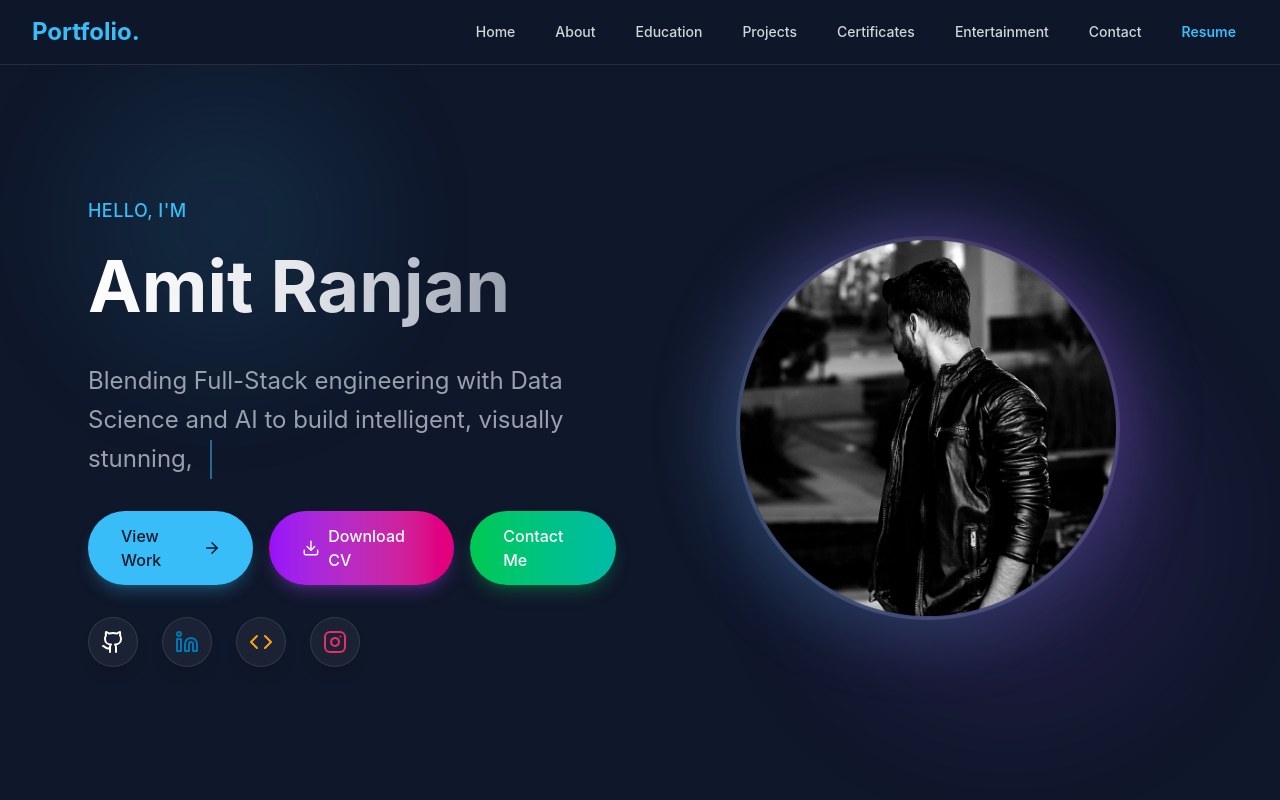
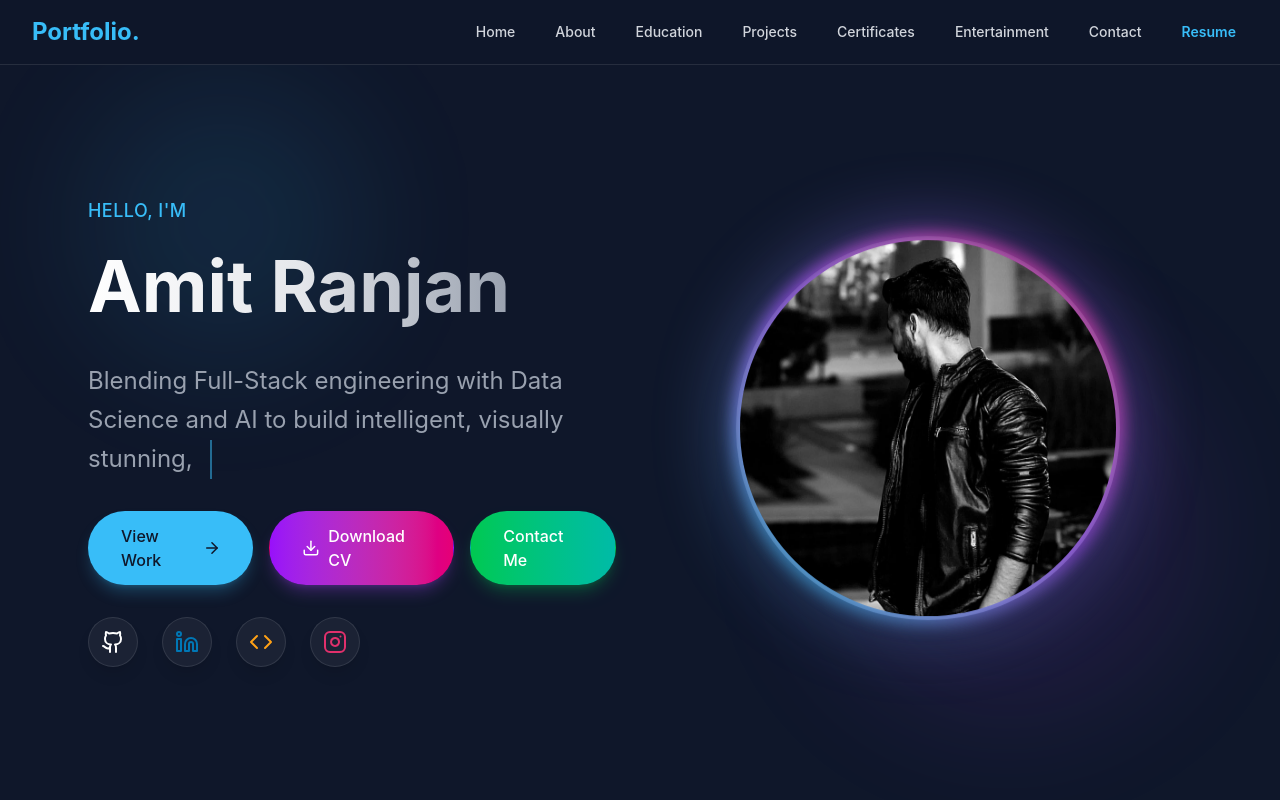
Before and after one commit to Amit9031/Portfolio, a React (Vite) app: page / in a window 1280 px wide. Shown: the top 800 px of the page. Built offline with nearby package versions, Linux system fonts and the light colour scheme.

Commit message:
certificate

```diff
--- a/src/components/Certificates.jsx
+++ b/src/components/Certificates.jsx
@@ -18,6 +18,24 @@ const Certificates = () => {
         },
         {
             id: 2,
+            title: 'Soft Skills',
+            image: '/certificates/softcoursera.png',
+            issuer: 'Coursera',
+            date: '2024',
+            color: '#0056D2',
+            gradient: 'from-blue-600 via-blue-700 to-indigo-800',
+        },
+        {
+            id: 3,
+            title: 'FreeCodeCamp Certificate',
+            image: '/certificates/freecodecamp.png',
+            issuer: 'freeCodeCamp',
+            date: '2024',
+            color: '#0a0a23',
+            gradient: 'from-gray-800 via-gray-900 to-black',
+        },
+        {
+            id: 5,
             title: 'Responsive Web Design',
             image: '/certificates/certificate-1.png',
             issuer: 'freeCodeCamp',
@@ -26,7 +44,7 @@ const Certificates = () => {
             gradient: 'from-blue-500 via-blue-600 to-cyan-600',
         },
         {
-            id: 3,
+            id: 4,
             title: 'Professional Certificate 2',
             image: '/certificates/certificate-2.png',
             issuer: 'Certification Authority',
@@ -35,7 +53,7 @@ const Certificates = () => {
             gradient: 'from-purple-500 via-purple-600 to-pink-600',
         },
         {
-            id: 4,
+            id: 6,
             title: 'Professional Certificate 3',
             image: '/certificates/certificate-3.png',
             issuer: 'Certification Authority',
@@ -44,7 +62,7 @@ const Certificates = () => {
             gradient: 'from-emerald-500 via-green-600 to-teal-600',
         },
         {
-            id: 5,
+            id: 7,
             title: 'Professional Certificate 4',
             image: '/certificates/certificate-4.png',
             issuer: 'Certification Authority',
@@ -53,7 +71,7 @@ const Certificates = () => {
             gradient: 'from-amber-500 via-orange-600 to-red-600',
         },
         {
-            id: 6,
+            id: 8,
             title: 'Professional Certificate 5',
             image: '/certificates/certificate-5.png',
             issuer: 'Certification Authority',
@@ -62,7 +80,7 @@ const Certificates = () => {
             gradient: 'from-pink-500 via-rose-600 to-red-600',
         },
         {
-            id: 7,
+            id: 9,
             title: 'Professional Certificate 6',
             image: '/certificates/certificate-6.png',
             issuer: 'Certification Authority',
@@ -71,7 +89,7 @@ const Certificates = () => {
             gradient: 'from-cyan-500 via-blue-600 to-indigo-600',
         },
         {
-            id: 8,
+            id: 10,
             title: 'Professional Certificate 7',
             image: '/certificates/certificate-7.png',
             issuer: 'Certification Authority',
--- a/src/components/Hero.jsx
+++ b/src/components/Hero.jsx
@@ -204,11 +204,20 @@ const Hero = () => {
                         transition={{ duration: 6, repeat: Infinity, ease: "easeInOut" }}
                         className="relative w-64 h-64 md:w-96 md:h-96 mx-auto"
                     >
+                        {/* Rotating Gradient Ring */}
+                        <motion.div
+                            animate={{ rotate: 360 }}
+                            transition={{ duration: 8, repeat: Infinity, ease: "linear" }}
+                            className="absolute -inset-1 bg-gradient-to-r from-accent via-purple-500 to-pink-500 rounded-full opacity-75 blur-sm"
+                        />
+
+                        {/* Background Glow */}
                         <div className="absolute inset-0 bg-gradient-to-tr from-accent to-purple-500 rounded-full blur-2xl opacity-50 animate-pulse" />
+
                         <img
                             src={profilePic}
                             alt="Amit Ranjan"
-                            className="relative w-full h-full object-cover rounded-full border-4 border-white/10 shadow-2xl"
+                            className="relative w-full h-full object-cover rounded-full border-4 border-white/10 shadow-2xl transition-transform duration-500 hover:scale-110 z-10"
                         />
                     </motion.div>
                 </motion.div>
```
Also changed, not shown: public/certificates/freecodecamp.png (added), public/certificates/softcoursera.png (added).
